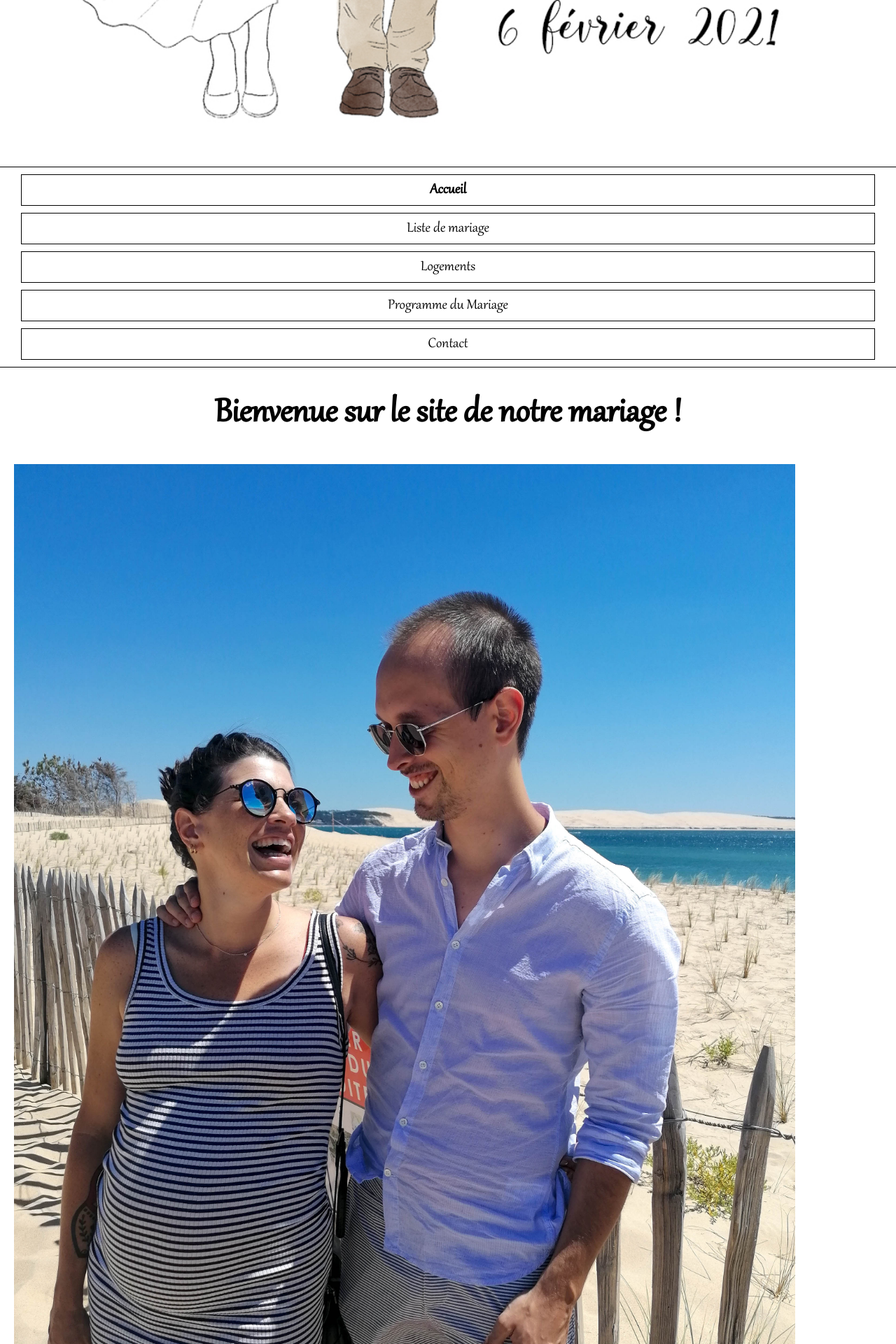
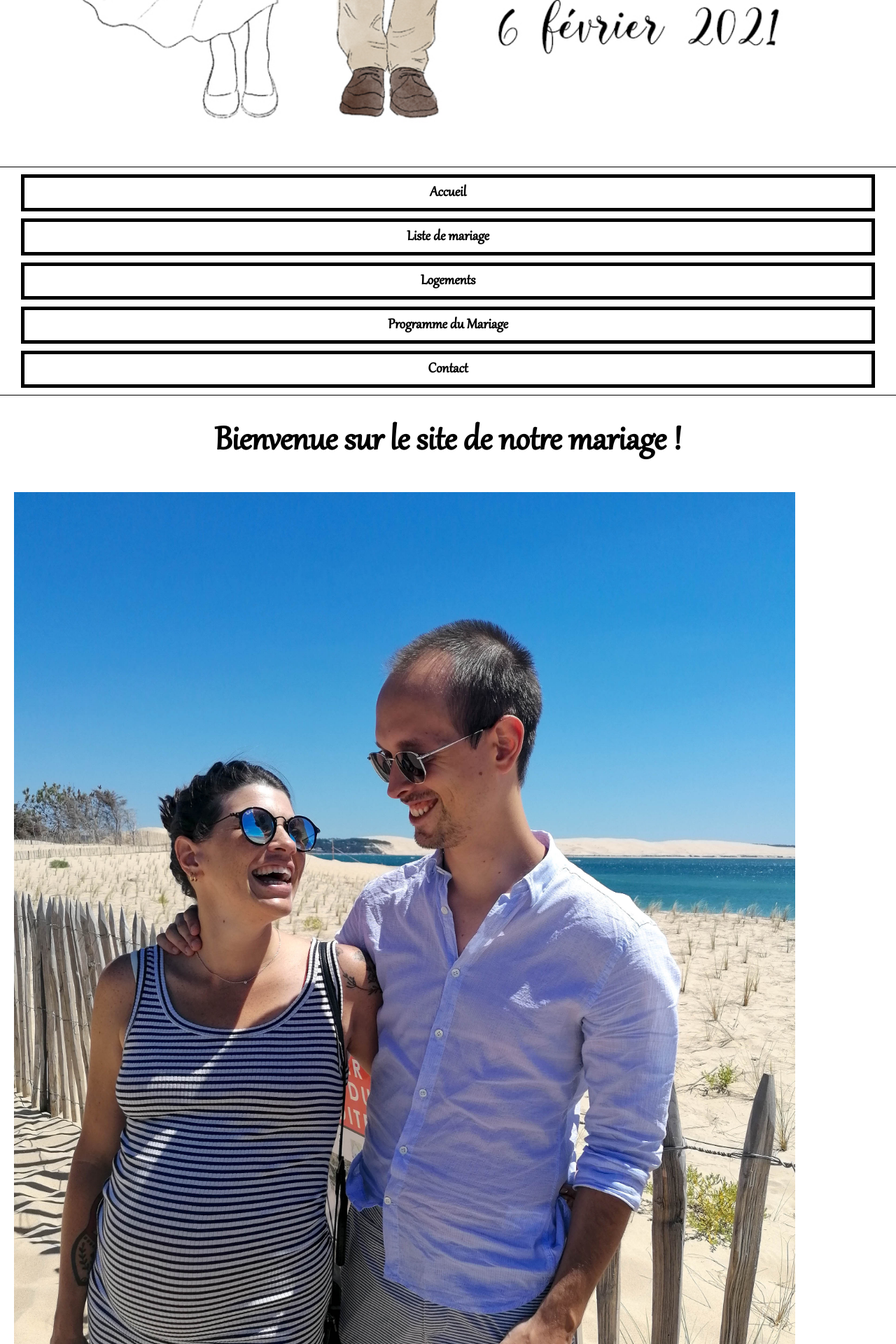
Before and after one commit to Germinal-A/Site-du-Mariage-de-Julia-et-Germain, a Jekyll site: the page built from index.md, in a window 1280 px wide. Shown: the part 484-2404 px from the top of the page at 70% size. Built offline with Jekyll 4.4.1, drawn with Linux system fonts in a browser that asks for light colours.

Commit message:
Update main.scss

```diff
--- a/_sass/main.scss
+++ b/_sass/main.scss
@@ -59,7 +59,7 @@
   ul a {
     flex: auto;
     text-align: center;
-    border: 1px solid black;
+    border: 5px solid black;
     margin: 5px 25px;
     padding: 2px;
     li.active {
@@ -69,6 +69,10 @@
   a {
     text-decoration: none;
     color: black;
+  }
+  a:link {
+    color: black;
+    font-weight: bold;
   }
 }
 
```
